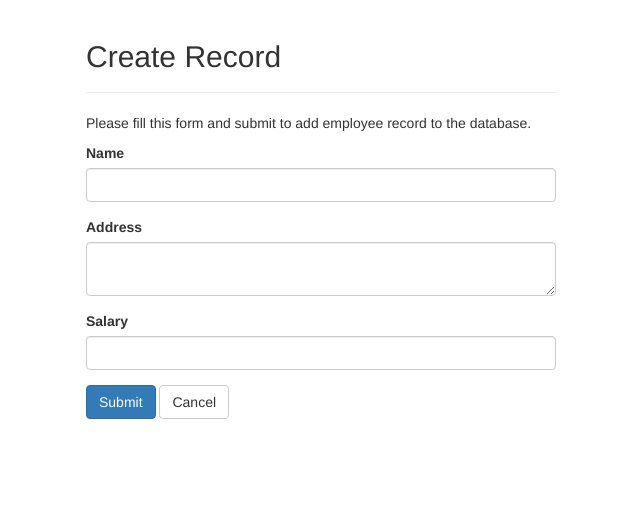
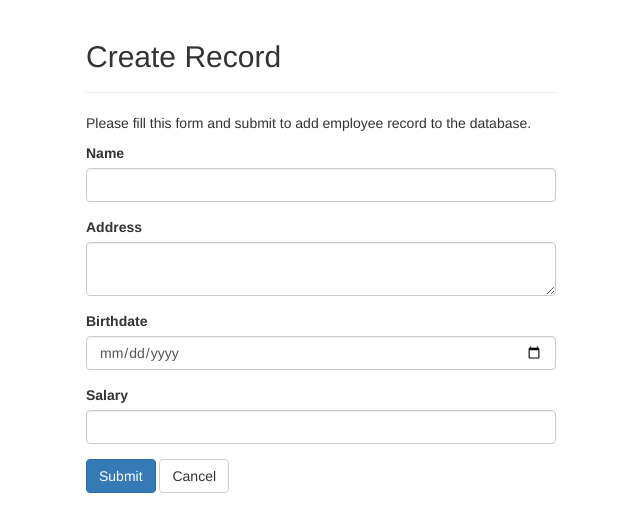
Before and after one commit to shanjamlan1/System-Integration-Repository, a PHP site: page /create.php in a window 1280 px wide. Shown: the top 532 px of the page, without its empty margins (319-959 px from the left). Run offline with PHP 8.4, Linux system fonts and the light colour scheme.

Commit message:
Final Commit

```diff
--- a/config.php
+++ b/config.php
@@ -2,8 +2,8 @@
 /* Database credentials. Assuming you are running MySQL
 server with default setting (user 'root' with no password) */
 define('DB_SERVER', 'localhost');
-define('DB_USERNAME', 'root');
-define('DB_PASSWORD', '');
+define('DB_USERNAME', 'jamlan');
+define('DB_PASSWORD', '123456');
 define('DB_NAME', 'demo');
 
 /* Attempt to connect to MySQL database */
--- a/create.php
+++ b/create.php
@@ -3,8 +3,8 @@
 require_once "config.php";
 
 // Define variables and initialize with empty values
-$name = $address = $salary = "";
-$name_err = $address_err = $salary_err = "";
+$name = $address = $birthdate = $salary = "";
+$name_err = $address_err = $birthdate_err = $salary_err = "";
 
 // Processing form data when form is submitted
 if($_SERVER["REQUEST_METHOD"] == "POST"){
@@ -26,6 +26,14 @@ if($_SERVER["REQUEST_METHOD"] == "POST"){
         $address = $input_address;
     }
 
+    // Validate birthdate
+    $input_birthdate = trim($_POST["birthdate"]);
+    if(empty($input_birthdate)){
+        $birthdate_err = "Please enter a birthdate.";
+    } else{
+        $birthdate = $input_birthdate;
+    }
+
     // Validate salary
     $input_salary = trim($_POST["salary"]);
     if(empty($input_salary)){
@@ -37,17 +45,18 @@ if($_SERVER["REQUEST_METHOD"] == "POST"){
     }
 
     // Check input errors before inserting in database
-    if(empty($name_err) && empty($address_err) && empty($salary_err)){
+    if(empty($name_err) && empty($address_err) && empty($birthdate_err) && empty($salary_err)){
         // Prepare an insert statement
-        $sql = "INSERT INTO employees (name, address, salary) VALUES (?, ?, ?)";
+        $sql = "INSERT INTO employees (name, address, birthdate, salary) VALUES (?, ?, ?,?)";
 
         if($stmt = mysqli_prepare($link, $sql)){
             // Bind variables to the prepared statement as parameters
-            mysqli_stmt_bind_param($stmt, "sss", $param_name, $param_address, $param_salary);
+            mysqli_stmt_bind_param($stmt, "ssss", $param_name, $param_address, $param_birthdate, $param_salary);
 
             // Set parameters
             $param_name = $name;
             $param_address = $address;
+            $param_birthdate = $birthdate;
             $param_salary = $salary;
 
             // Attempt to execute the prepared statement
@@ -102,6 +111,11 @@ if($_SERVER["REQUEST_METHOD"] == "POST"){
                             <textarea name="address" class="form-control"><?php echo $address; ?></textarea>
                             <span class="help-block"><?php echo $address_err;?></span>
                         </div>
+                        <div class="form-group <?php echo (!empty($birthdate_err)) ? 'has-error' : ''; ?>">
+                            <label>Birthdate</label>
+                            <input type="date" name="birthdate" class="form-control" value="<?php echo $birthdate; ?>">
+                            <span class="help-block"><?php echo $birthdate_err;?></span>
+                        </div>
                         <div class="form-group <?php echo (!empty($salary_err)) ? 'has-error' : ''; ?>">
                             <label>Salary</label>
                             <input type="text" name="salary" class="form-control" value="<?php echo $salary; ?>">
--- a/index.php
+++ b/index.php
@@ -47,6 +47,7 @@
                                         echo "<th>#</th>";
                                         echo "<th>Name</th>";
                                         echo "<th>Address</th>";
+                                        echo "<th>Birthdate</th>";
                                         echo "<th>Salary</th>";
                                         echo "<th>Action</th>";
                                     echo "</tr>";
@@ -57,6 +58,7 @@
                                         echo "<td>" . $row['id'] . "</td>";
                                         echo "<td>" . $row['name'] . "</td>";
                                         echo "<td>" . $row['address'] . "</td>";
+                                        echo "<td>" . $row['birthdate'] . "</td>";
                                         echo "<td>" . $row['salary'] . "</td>";
                                         echo "<td>";
                                             echo "<a href='read.php?id=". $row['id'] ."' title='View Record' data-toggle='tooltip'><span class='glyphicon glyphicon-eye-open'></span></a>";
```
Also changed, not shown: read.php (+6 -1 lines), update.php (+20 -5 lines).
